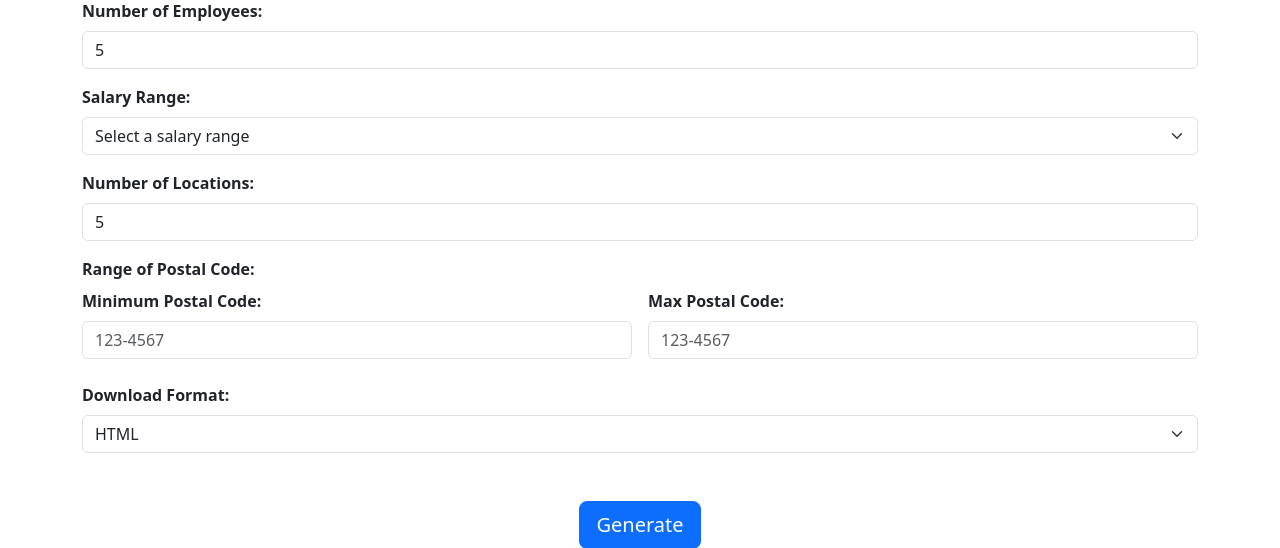
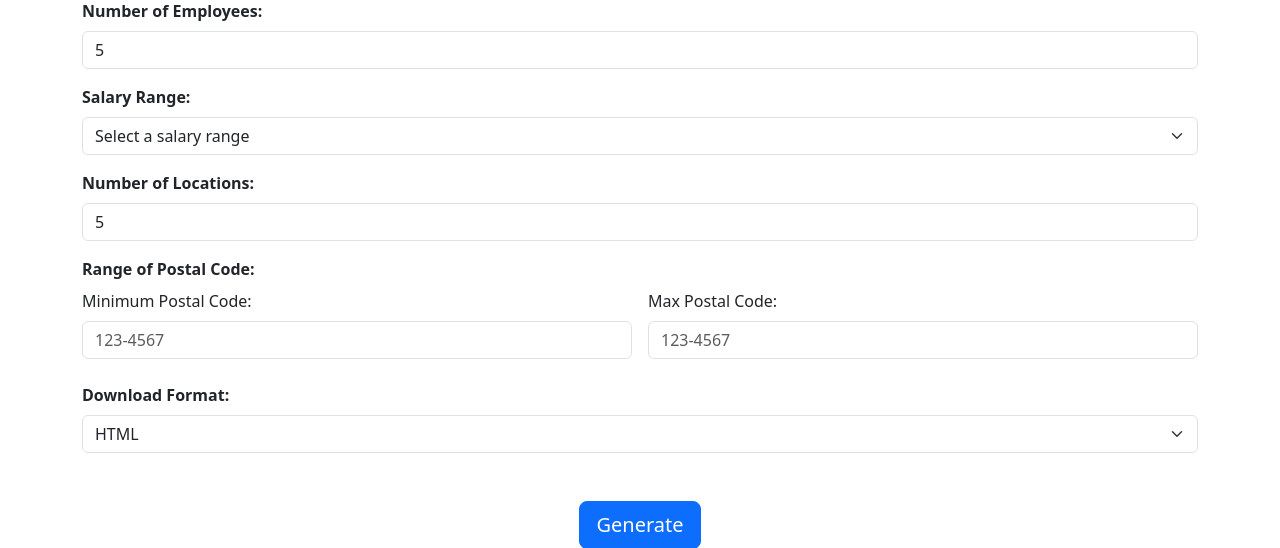
Before and after one commit to mthd0918/Restaurant-Chain-Mockup-Extension, a PHP site: page / in a window 1280 px wide. Shown: the part 111-659 px from the top of the page. Run offline with PHP 8.4, Linux system fonts and the light colour scheme.

Commit message:
fix: index.php

```diff
--- a/index.php
+++ b/index.php
@@ -40,8 +40,8 @@
                     <input type="number" class="form-control" id="locationCount" name="locationCount" min="1" max="100" value="5">
                 </div>
                 <!-- 郵便番号の範囲を設定 -->
-                <div class="mb-4 fw-bold">
-                    <label class="form-label fw-bold">Range of Postal Code:</label>
+                <div class="mb-4">
+                    <label class="form-label"><strong>Range of Postal Code:</strong></label>
                     <div class="row g-3">
                         <div class="col-md-6">
                             <label for="minPostalCode" class="form-label">Minimum Postal Code:</label>
```
